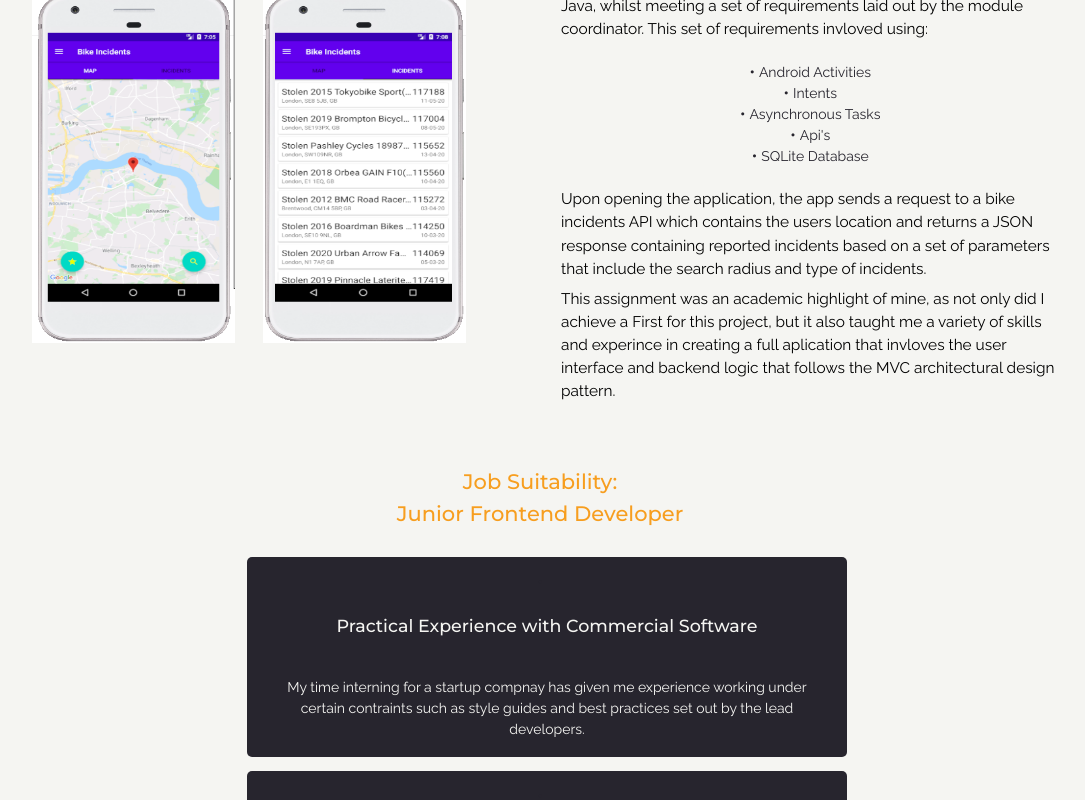
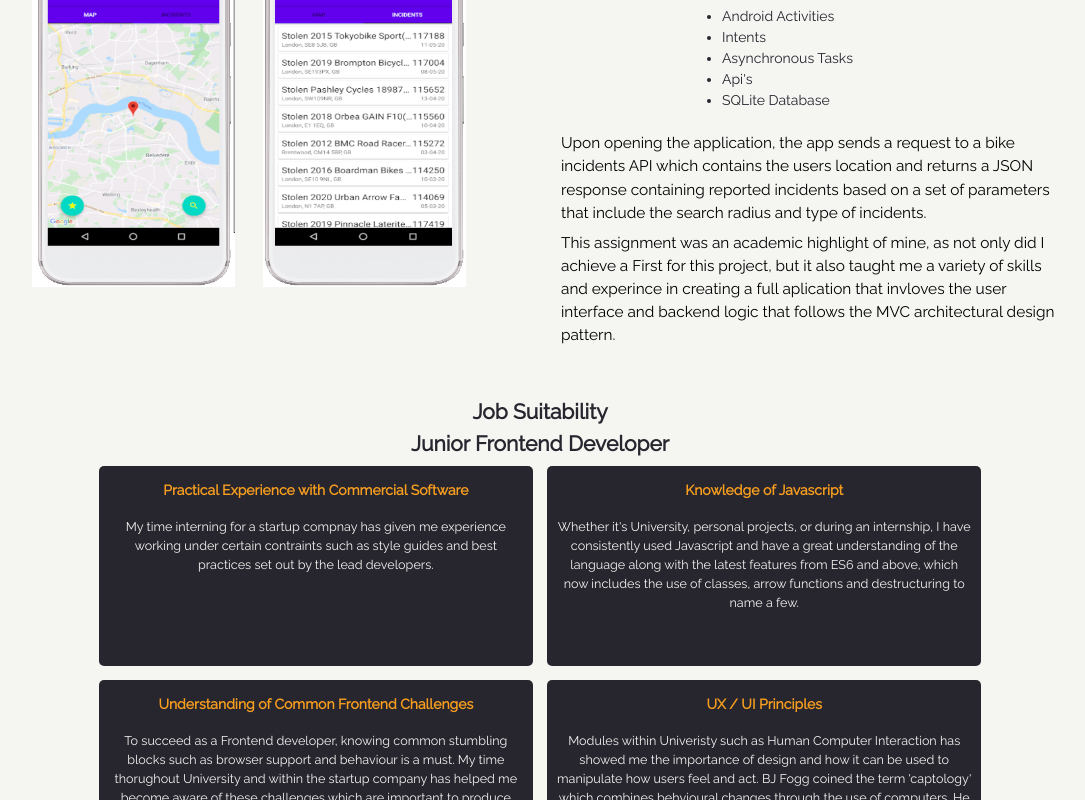
Before and after one commit to danprowse/profile-page-hex-coding-challenge, a React (Create React App) app: page / in a window 1280 px wide. Shown: the part 1560-2360 px from the top of the page, without its empty margins (100-1185 px from the left). Built offline with nearby package versions, Linux system fonts and the light colour scheme; no server answers.

Commit message:
CSS styling refactored and updated

```diff
--- a/src/components/Highlights.jsx
+++ b/src/components/Highlights.jsx
@@ -12,26 +12,30 @@
           <h3 className="title">Charity Fundraising</h3>
           <p>
             Charity has always been a passion of mine, both through volunteering
-            and fundraising at challenge events. Previously I have
-            participated in charity events for Orchid, a male cancer charity,
-            and the Kent MS Therapy Centre, a smaller local charity. I have taken on
-            challenges such as abseiling down Broadgate Tower (the highest abseil in the UK!)
-            and I have taken part in the Canterbury Cycle Ride where I cycled 50 miles.
+            and fundraising at challenge events. Previously I have participated
+            in charity events for Orchid, a male cancer charity, and the Kent MS
+            Therapy Centre, a smaller local charity. I have taken on challenges
+            such as abseiling down Broadgate Tower (the highest abseil in the
+            UK!) and I have taken part in the Canterbury Cycle Ride where I
+            cycled 50 miles.
           </p>
           <p>
-            Not only does fundraising give me the chance to 'give back' but it also forces
-            me outside of my comfort zone and aids my personal growth in terms of
-            working within diverse teams and facing my fears. Through fundraising and volunteering
-            I have met and worked with a huge variety of people from all walks of life, and this
-            has also aided my ability to build and maintain great working relationships with a network of diverse people.
+            Not only does fundraising give me the chance to 'give back' but it
+            also forces me outside of my comfort zone and aids my personal
+            growth in terms of working within diverse teams and facing my fears.
+            Through fundraising and volunteering I have met and worked with a
+            huge variety of people from all walks of life, and this has also
+            aided my ability to build and maintain great working relationships
+            with a network of diverse people.
           </p>
           <p>
-            Both abseiling down Broadgate Tower and cycling 50 miles are personal
-            highlights of mine as I can look back at the tangible evidence that I have
-            achieved something I didn't think was possible. Moments like this are a great
-            reminder to me that when I intentionally push my boundaries, I can achieve anything.
-            I carry this ethos with me both in my personal and professional life, and can see
-            the positive impact it has had in my work life.
+            Both abseiling down Broadgate Tower and cycling 50 miles are
+            personal highlights of mine as I can look back at the tangible
+            evidence that I have achieved something I didn't think was possible.
+            Moments like this are a great reminder to me that when I
+            intentionally push my boundaries, I can achieve anything. I carry
+            this ethos with me both in my personal and professional life, and
+            can see the positive impact it has had in my work life.
           </p>
         </div>
         <div className="images">
@@ -48,24 +52,30 @@
           <h3 className="title">Mobile Application</h3>
           <p>
             This University project included creating a Mobile Application using
-            Java, whilst meeting a set of requirements laid out by the module coordinator. This set of
-            requirements invloved using:
+            Java, whilst meeting a set of requirements laid out by the module
+            coordinator. This set of requirements invloved using:
           </p>
-          <ul>
+          <div>
+            <ul className="app-requirement-list">
               <li>Android Activities</li>
               <li>Intents</li>
               <li>Asynchronous Tasks</li>
               <li>Api's</li>
               <li>SQLite Database</li>
             </ul>
+          </div>
           <p>
-            Upon opening the application, the app sends a request to a bike incidents API which contains the users location and returns
-            a JSON response containing reported incidents based on a set of parameters that include the search radius and type of incidents.
+            Upon opening the application, the app sends a request to a bike
+            incidents API which contains the users location and returns a JSON
+            response containing reported incidents based on a set of parameters
+            that include the search radius and type of incidents.
           </p>
           <p>
-            This assignment was an academic highlight of mine, as not only did I achieve a First
-            for this project, but it also taught me a variety of skills and experince in creating a full aplication that invloves
-            the user interface and backend logic that follows the MVC architectural design pattern.
+            This assignment was an academic highlight of mine, as not only did I
+            achieve a First for this project, but it also taught me a variety of
+            skills and experince in creating a full aplication that invloves the
+            user interface and backend logic that follows the MVC architectural
+            design pattern.
           </p>
         </div>
         <div className="images">
--- a/src/components/Suitability.jsx
+++ b/src/components/Suitability.jsx
@@ -5,7 +5,7 @@
   return (
     <section className="suitability-container">
       <div className="title-intro">
-        <h3 className="title">Job Suitability:</h3>
+        <h3 className="title">Job Suitability</h3>
         <h3 className="title">Junior Frontend Developer</h3>
       </div>
       <div className="list-container">
--- a/src/components/css/Highlights.css
+++ b/src/components/css/Highlights.css
@@ -24,21 +24,22 @@
   font-family: 'Montserrat', sans-serif;
   font-weight: 500;
   font-size: 1.5rem;
-  color: #f79e1f;
+  color: #27252e;
   text-align: center;
 }
 .description p {
   font-size: 1.1rem;
   margin: 0.5rem;
 }
-ul {
-  list-style: none;
+.app-requirement-list {
   color: #27252e;
   padding: 1rem;
-  margin-left: 1rem;
-  text-align: center;
+  margin: 0 auto;
+  width: 200px;
+  display: flex;
+  flex-direction: column;
 }
-ul li::before {
+/* .app-requirement-list li::before {
   content: "\2022";
   color: #27252e;
   font-weight: bold;
@@ -46,7 +47,7 @@
   display: inline-block;
   width: 1em;
   margin-left: -1em;
-}
+} */
 .images {
   display: flex;
   width: 100%;
--- a/src/components/css/Suitability.css
+++ b/src/components/css/Suitability.css
@@ -1,58 +1,44 @@
 .suitability-container {
   width: 100%;
-  background-color: #27252e;
-  border-radius: 5px;
   text-align: center;
-  margin: 1rem;
   flex: 1;
   padding: 0.5rem;
-  display: flex;
-  flex-direction: column;
-  background-color: #f5f5f2;
-}
-.title-intro,
-.list-container {
-  flex: 1;
-  text-align: center;
-}
-.title-intro {
-  display: flex;
-  justify-content: center;
-  flex-direction: column;
 }
 .title {
-  color: #f79e1f;
-  font-family: "Montserrat", sans-serif;
-  font-weight: 500;
+  color: #27252e;
   font-size: 1.5rem;
 }
+.list-container {
+  width: 100%;
+}
+.suitability-list {
+  width: 100%;
+  list-style: none;
+  display: flex;
+  /* align-items: center; */
+  justify-content: center;
+  flex-wrap: wrap;
+}
 .suitability-list li {
-  display: flex;
-  flex-direction: column;
-  justify-content: space-between;
-  align-items: center;
-  font-size: 1.25rem;
-  text-align: center;
-  margin: 1rem auto;
   background-color: #27252e;
+  width: 40%;
+  margin: 0.5rem;
   color: #f5f5f2;
+  padding: 0.5rem;
   border-radius: 5px;
-  font-family: "Montserrat", sans-serif;
-  width: 100%;
-  max-width: 600px;
   min-height: 200px;
-  padding: 1rem;
 }
 .suitability-list li h4 {
-  margin-bottom: 1rem;
-  font-weight: 500;
+  color: #f79e1f;
+  margin: 0.5rem;
 }
 .suitability-list li p {
-  font-size: 1rem;
-  margin: 0.25rem;
-  font-family: "Raleway", sans-serif;
+  margin-top: 1rem;
+  font-size: 0.9rem;
+  padding: 0.2rem;
 }
-@media screen and (max-width: 600px) {
+
+@media screen and (max-width: 900px) {
   .suitability-container {
     margin: 0;
     padding: 0;
@@ -64,6 +50,6 @@
     margin: 0;
   }
   .suitability-list li {
-    width: 100%;
+    width: 90%;
   }
 }
```
Lines whose indentation alone changed are shown as unchanged.
